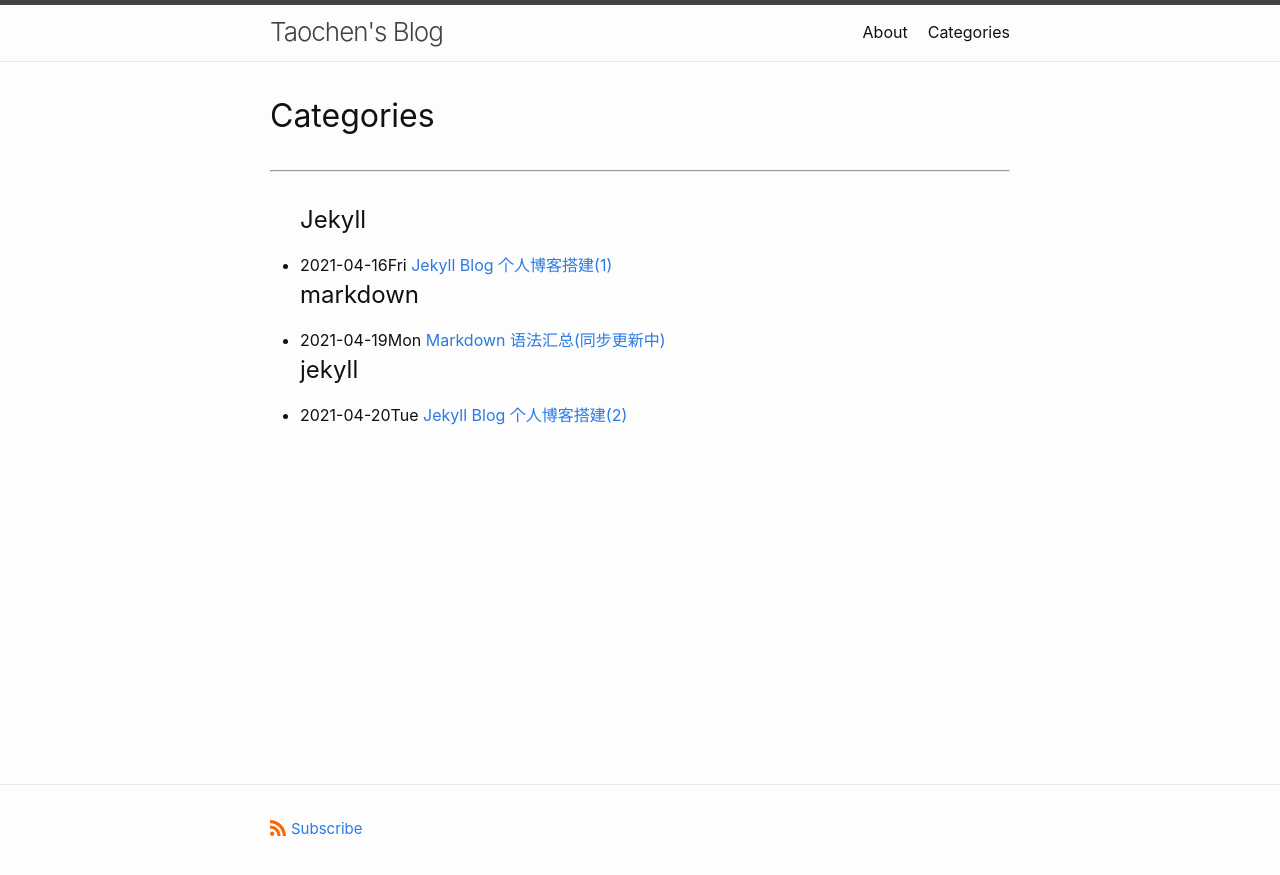
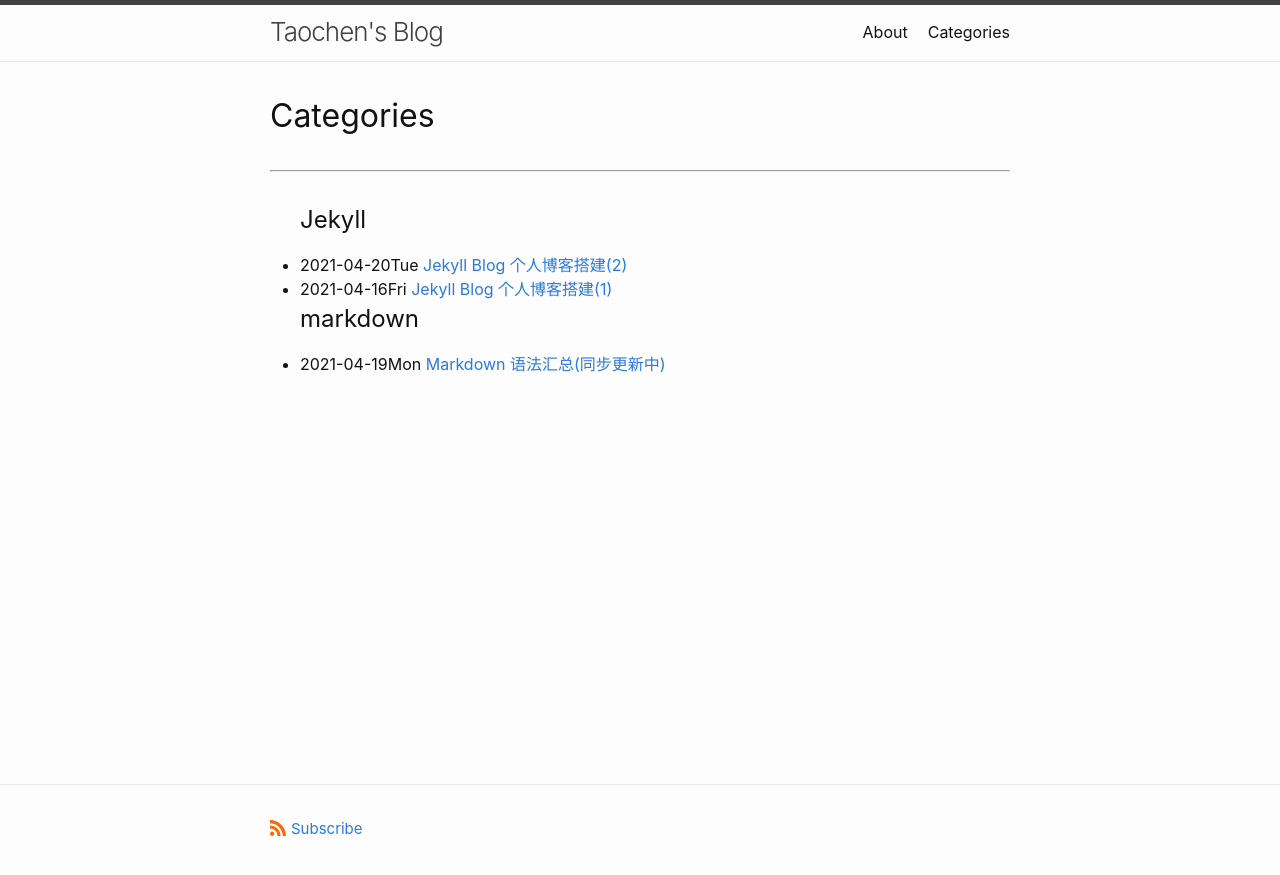
Before and after one commit to ThomasMental/ThomasMental.github.io, a Jekyll site: the page built from pages/category.html, in a window 1280 px wide. Shown: the top 875 px of the page. Built offline with Jekyll 4.4.1, drawn with Linux system fonts in a browser that asks for light colours.

Commit message:
Update 2021-04-20-Jekyll-2.markdown

```diff
--- a/_posts/2021-04-20-Jekyll-2.markdown
+++ b/_posts/2021-04-20-Jekyll-2.markdown
@@ -1,7 +1,7 @@
 ---
 layout: post
 title: Jekyll Blog 个人博客搭建(2)
-categories: jekyll
+categories: Jekyll
 date: 2021-04-20
 ---
 
```
